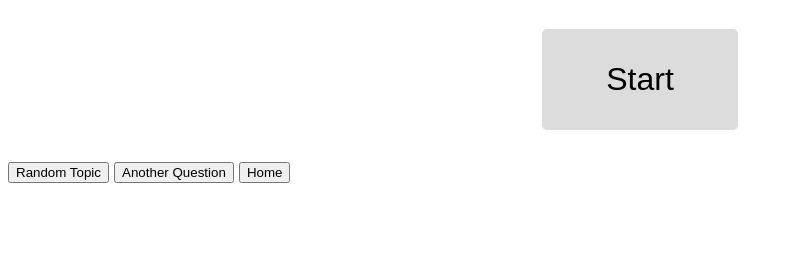
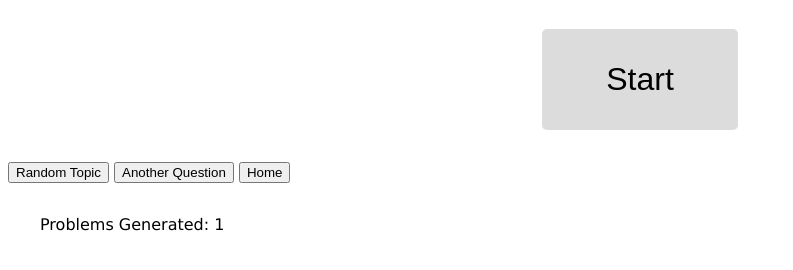
Before and after one commit to versitile1/famatdrill, a plain HTML site: page input.html in a window 1280 px wide. Shown: the part 62-332 px from the top of the page, without its empty margins (0-793 px from the left). Drawn offline with Linux system fonts and the light colour scheme.

Commit message:
Update input.html

```diff
--- a/input.html
+++ b/input.html
@@ -68,6 +68,7 @@
 	<button onclick='randomTopic()'>Random Topic</button>
 	<button onclick="reload()">Another Question</button>
 	<button onclick="goHome()">Home</button>
+	<footer><p id="counter">Problems Generated: </p></footer>
 </body>
 	<script src='input.js'></script>
 </html>
```
